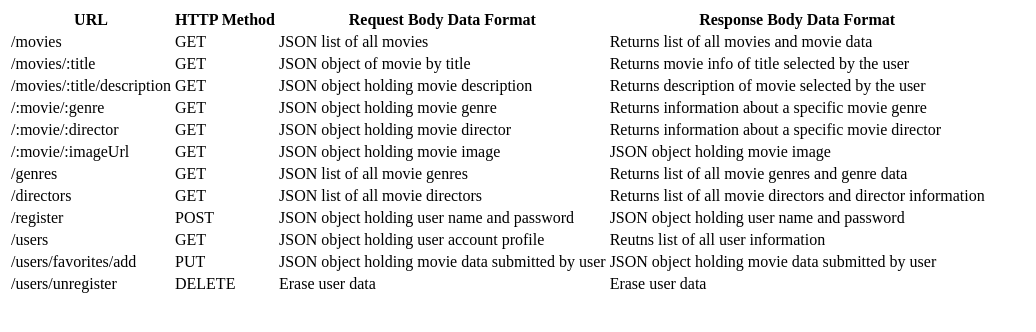
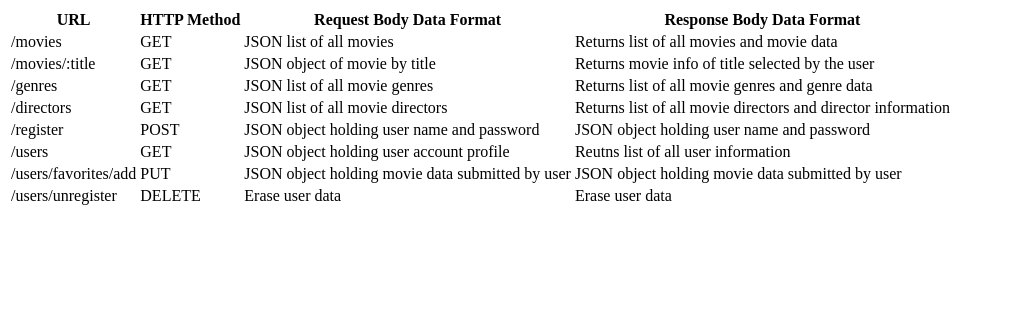
Before and after one commit to mcb7729/movie_api, a website: page documentation.html in a window 1280 px wide. Shown: the whole page, without its empty margins (0-1036 px from the left). Drawn offline with Linux system fonts and the light colour scheme.

Commit message:
Update documentation.html
removed some sections

```diff
--- a/documentation.html
+++ b/documentation.html
@@ -35,30 +35,6 @@ account/unregister - delete  -->
       <td>JSON object of movie by title</td>
       <td>Returns movie info of title selected by the user</td>
     </td>
-    <tr>
-      <td>/movies/:title/description</td>
-      <td>GET</td>
-      <td>JSON object holding movie description</td>
-      <td>Returns description of movie selected by the user</td>
-    </tr>
-    <tr>
-      <td>/:movie/:genre</td>
-      <td>GET</td>
-      <td>JSON object holding movie genre</td>
-      <td>Returns information about a specific movie genre</td>
-    </tr>
-    <tr>
-      <td>/:movie/:director</td>
-      <td>GET</td>
-      <td>JSON object holding movie director</td>
-      <td>Returns information about a specific movie director</td>
-    </tr>
-    <tr>
-      <td>/:movie/:imageUrl</td>
-      <td>GET</td>
-      <td>JSON object holding movie image</td>
-      <td>JSON object holding movie image</td>
-    </tr>
     <tr>
       <td>/genres</td>
       <td>GET</td>
```
